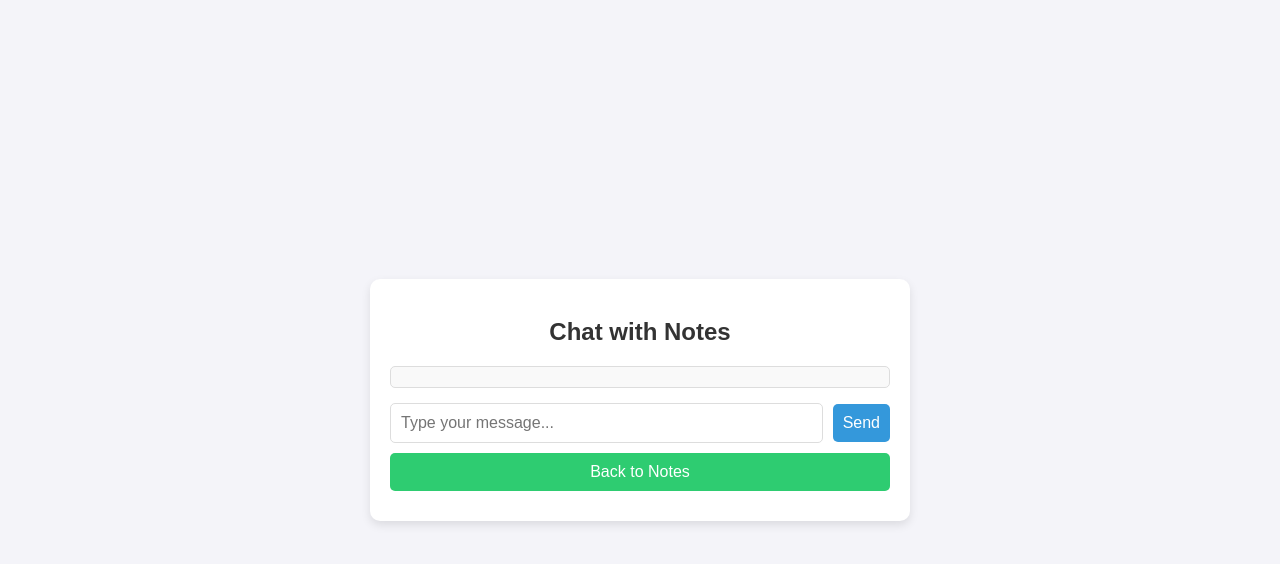
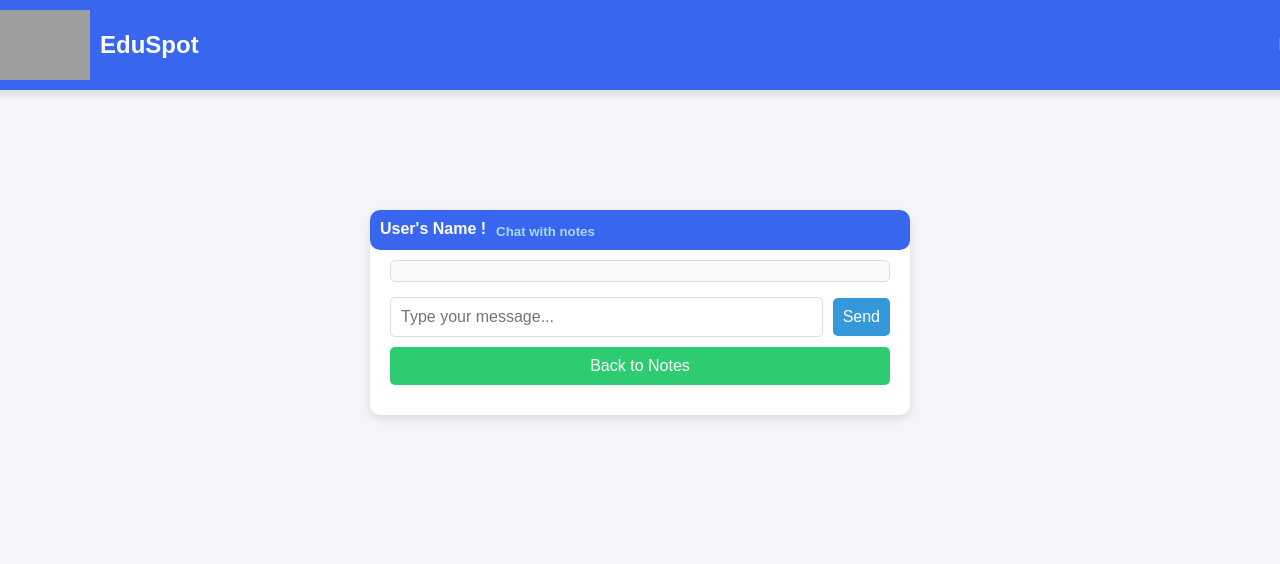
Before and after one commit to ShwetaNagapure/EduSpot_Automated_Notes_Making_Support_System, a Flask app: page /chat in a window 1280 px wide. Shown: the top 564 px of the page. Run offline with Flask 2, Linux system fonts and the light colour scheme; a user stored in the database is signed in; grey boxes are pictures that could not be loaded.

Commit message:
Update chat.html

```diff
--- a/templates/chat.html
+++ b/templates/chat.html
@@ -111,14 +111,118 @@
     .back-btn:hover {
       background-color: #27ae60;
     }
+
+    .navbar {
+    display: flex;
+    align-items: center;
+    background-color: #3866ee; /* Theme color */
+    padding: 10px 20px;
+    box-shadow: 0 4px 8px rgba(0, 0, 0, 0.1);
+    position: fixed;
+    width: 100%;
+    top: 0;
+    z-index: 1000;
+  }
+
+  /* Left side: Logo and Site Name */
+  .navbar .logo-container {
+    display: flex;
+    align-items: center;
+  }
+
+  .navbar .logo {
+    width: 40px; /* Size of the logo */
+    height: 40px;
+    margin-right: 10px;
+  }
+
+  .navbar .site-name {
+    font-size: 1.5rem;
+    color: white;
+    font-weight: bold;
+  }
+
+  /* Right side: Links */
+  .navbar .nav-links {
+    display: flex;
+
+    gap: 20px; /* Spacing between links */
+  }
+
+  .navbar .nav-links a {
+
+    color: white;
+    text-decoration: none;
+    font-size: 1rem;
+    font-weight: 500;
+    transition: color 0.3s ease;
+  }
+
+  .navbar .nav-links a:hover {
+    color: #fca605; /* Hover color */
+  }
+
+  /* Responsive Design */
+  @media (max-width: 768px) {
+    .navbar {
+      flex-direction: column;
+      align-items: flex-start;
+    }
+
+    .navbar .nav-links {
+      flex-direction: column;
+      gap: 10px;
+      margin-top: 10px;
+      width: 100%;
+    }
+  }
+
+
+
+
+</style>
+</head>
+
+
+
+
+
   </style>
 </head>
+
 <body>
 
-  <div class="chat-container">
-    <h2>Chat with Notes</h2>
+<nav class="navbar">
+  <!-- Left side: Logo and site name -->
+  <div class="logo-container" >
+    <img src="/assets/img/eduspot3.png" alt="Logo" class="logo" style="width: 90px; height: 70px;">
+    <span class="site-name">EduSpot</span>
+  </div>
 
-    <div id="chatBox" class="chat-box">
+  <!-- Right side: Navigation Links -->
+  <div class="nav-links" style="    margin-left: 1080px;">
+    <a href="#" style="font-weight: 700; font-size: 1rem;" >Home</a>
+    <a href="#" style="font-weight: 700; font-size: 1rem;" >Registration</a>
+    <a href="#" style="font-weight: 700; font-size: 1rem;" >Login</a>
+
+
+  </div>
+
+
+</nav>
+
+<div style="margin-top: 320px;">
+
+<div style="margin-top: -400px; margin-left: 180px;">
+
+</div>
+
+  <div class="chat-container" style="margin-top: 50px;" >
+<div style="background-color: #3866ee;  margin-top: -20px; height: 40px; width: 540px; margin-left: -20px; border-radius:10px; display: flex">
+  <span  style="font-size:1rem; margin-top: 5px; font-weight: bold;  padding: 5px 10px; color: #fdfdfd; ">User's Name !</span>
+
+<h5 style="margin-top: 14px; color: rgb(167, 217, 255);">Chat with notes</h5></div>
+    <div id="chatBox" class="chat-box" style="margin-top: 10px;">
       <!-- Chat messages will be dynamically appended here -->
     </div>
 
@@ -128,6 +232,7 @@
     </div>
 
     <a href="{{ url_for('view_notes') }}" class="back-btn">Back to Notes</a>
+  </div>
   </div>
 
   <script>
```
